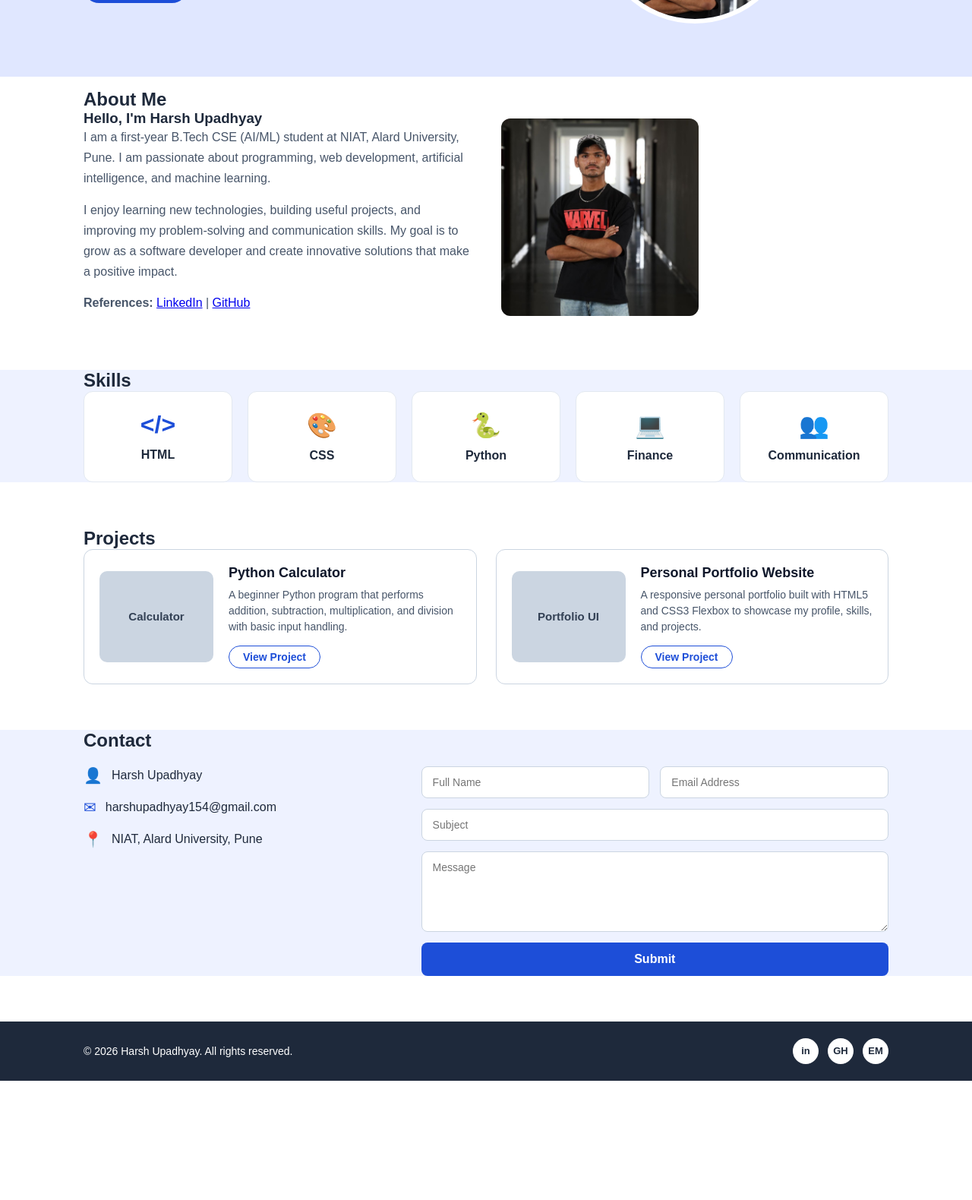
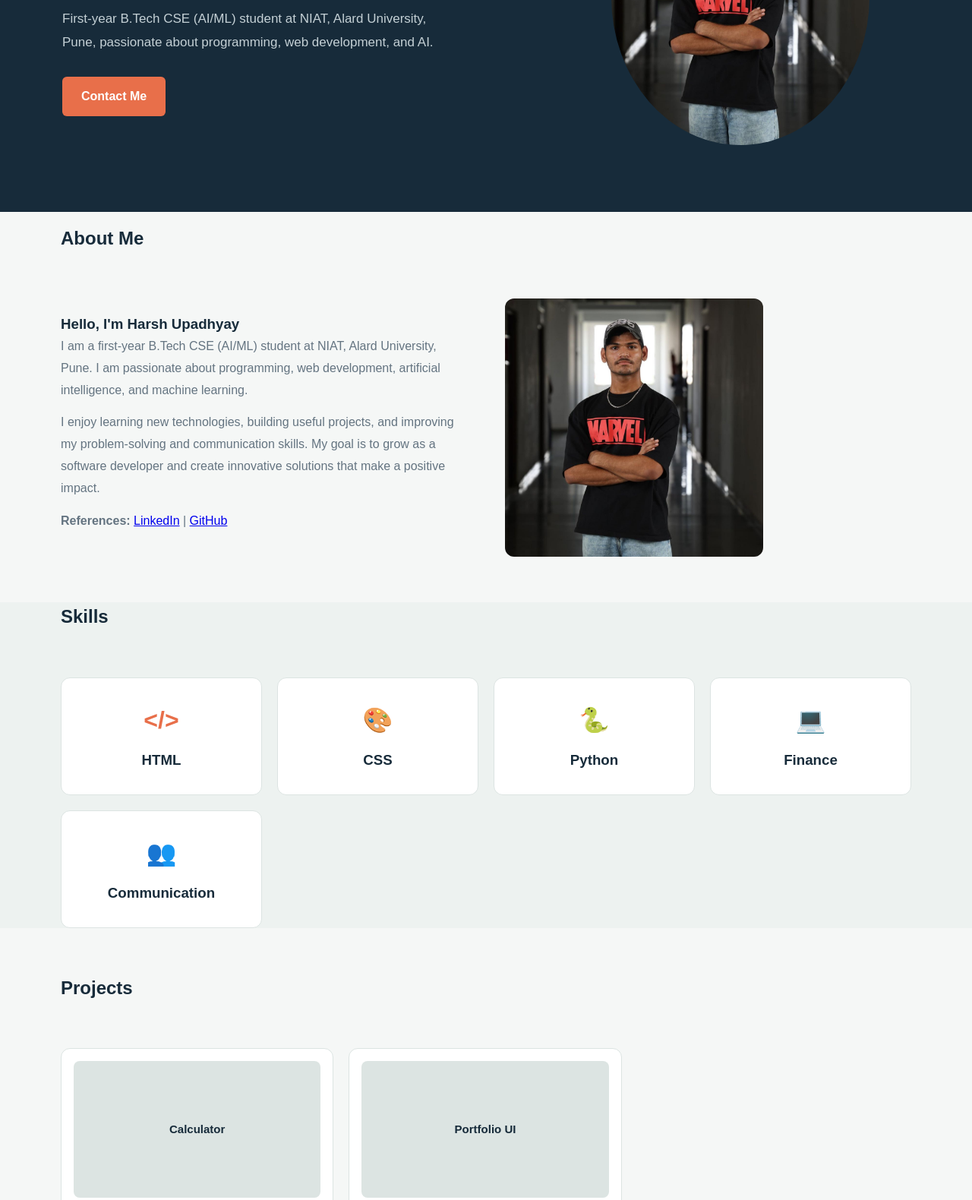
Before and after one commit to harshupadhyay154-art/my-portfolio, a plain HTML site: page index.html in a window 1280 px wide. Shown: the part 355-1935 px from the top of the page at 76% size. Before the commit the page ends 1778 px from the top, so only its background shows below. Drawn offline with Linux system fonts and the light colour scheme.

Commit message:
Updated code

```diff
--- a/style.css
+++ b/style.css
@@ -1,444 +1,80 @@
 
-/* Basic Reset */
-* {
-    margin: 0;
-    padding: 0;
-    box-sizing: border-box;
+/* Compact portfolio stylesheet: one effective set of rules, no duplicate theme block. */
+/* Simple portfolio styles using basic CSS properties. */
+* { box-sizing:border-box; margin:0; padding:0; }
+body { background:#f5f7f6; color:#172b3a; font:16px Arial,sans-serif; line-height:1.6; }
+.container { width:90%; max-width:1120px; margin:0 auto; }
+.navbar { background:#f5f7f6; border-bottom:1px solid #dce4e2; }
+.nav-flex { display:flex; align-items:center; justify-content:space-between; padding:20px 0; }
+.logo { color:#172b3a; font-size:22px; font-weight:bold; text-decoration:none; }
+.nav-links { display:flex; gap:20px; list-style:none; }
+.nav-links a { color:#647481; font-size:14px; font-weight:bold; text-decoration:none; }
+.nav-links a:hover,.nav-links a.active { color:#e86f4a; }
+.hero { padding:80px 20px; background:#172b3a; color:white; }
+.hero-flex { display:flex; max-width:1120px; align-items:center; justify-content:space-between; gap:50px; margin:0 auto; }
+.hero-text { width:55%; }
+.hero-text h1 { margin-bottom:14px; color:white; font-size:52px; }
+.highlight-name { margin-bottom:18px; color:#ff9a76; font-size:30px; }
+.hero-text p { max-width:490px; margin-bottom:30px; color:#c4d0d5; font-size:17px; line-height:1.8; }
+.btn-primary,.btn-submit { border:0; border-radius:6px; background:#e86f4a; color:white; font-weight:bold; }
+.btn-primary { display:inline-block; padding:13px 25px; text-decoration:none; }
+.btn-primary:hover,.btn-submit:hover { background:#d45d39; }
+.hero-image { width:40%; text-align:center; }
+.hero-image img { width:100%; max-width:340px; height:390px; border-radius:16px; object-fit:cover; }
+.bg-light { background:#edf2f0; }
+.about-flex,.contact-flex { display:flex; align-items:center; gap:50px; margin:60px 0; }
+.about-flex>div { width:50%; }
+.about-flex h2 { margin-bottom:20px; font-size:36px; }
+.about-flex p { margin-bottom:14px; color:#647481; line-height:1.8; }
+.about-flex img,.about-flex .image-placeholder { display:block; width:100%; max-width:340px; height:340px; border-radius:14px; object-fit:cover; }
+.image-placeholder { display:flex; align-items:center; justify-content:center; background:#dce4e2; color:#172b3a; font-size:18px; font-weight:bold; }
+.skills-flex { display:flex; flex-wrap:wrap; gap:20px; margin:60px 0; }
+.skill-card,.project-card { border:1px solid #dce4e2; border-radius:12px; background:white; }
+.skill-card { width:calc(25% - 15px); padding:30px 20px; text-align:center; }
+.skill-icon { margin-bottom:12px; color:#e86f4a; font-size:32px; font-weight:bold; }
+.projects-flex { display:flex; flex-wrap:wrap; gap:20px; margin:60px 0; }
+.project-card { display:flex; width:calc(33.333% - 14px); flex-direction:column; gap:18px; overflow:hidden; padding:16px; }
+.project-img { width:100%; }
+.project-thumb { height:180px; border-radius:8px; font-size:15px; }
+.project-info h3 { margin-bottom:8px; font-size:19px; }
+.project-info p { margin-bottom:14px; color:#647481; line-height:1.7; }
+.btn-outline { display:inline-block; padding:6px 18px; border:1px solid #e86f4a; border-radius:5px; color:#e86f4a; font-size:14px; font-weight:bold; text-decoration:none; }
+.btn-outline:hover { background:#e86f4a; color:white; }
+.contact-flex { justify-content:space-between; margin-top:20px; }
+.contact-info { width:40%; padding:28px; border-radius:12px; background:#172b3a; color:white; }
+.info-item { display:flex; align-items:center; gap:12px; margin-bottom:18px; color:#e6edef; }
+.info-icon { color:#ff9a76; font-size:20px; }
+.contact-form { display:flex; width:55%; flex-direction:column; gap:14px; }
+.form-row { display:flex; gap:14px; }
+.contact-form input,.contact-form textarea { width:100%; padding:12px 14px; border:1px solid #dce4e2; border-radius:6px; font:14px Arial,sans-serif; }
+.contact-form input:focus,.contact-form textarea:focus { outline:2px solid #e86f4a; }
+.btn-submit { padding:14px; cursor:pointer; font-size:16px; }
+.footer { padding:22px 0; background:#10212d; color:white; }
+.footer-flex { display:flex; align-items:center; justify-content:space-between; }
+.footer p { font-size:14px; }
+.social-links { display:flex; gap:12px; }
+.social-links a { display:flex; width:34px; height:34px; align-items:center; justify-content:center; border-radius:50%; background:#263d4c; color:white; font-size:13px; font-weight:bold; text-decoration:none; }
+.social-links a:hover { background:#e86f4a; }
+@media (max-width:768px) {
+ .nav-flex,.hero-flex,.about-flex,.contact-flex,.form-row,.footer-flex { flex-direction:column; }
+ .nav-flex { gap:12px; }
+ .nav-links { flex-wrap:wrap; justify-content:center; gap:14px; }
+ .hero { padding:60px 20px; }
+ .hero-flex { gap:35px; text-align:center; }
+ .hero-text,.hero-image,.about-flex>div,.contact-info,.contact-form { width:100%; }
+ .hero-image img { width:240px; height:280px; }
+ .about-flex,.contact-flex { gap:30px; margin:45px 0; }
+ .skills-flex,.projects-flex { margin:45px 0; }
+ .skill-card { width:calc(50% - 10px); }
+ .project-card { width:100%; }
+ .about-flex img,.about-flex .image-placeholder { height:280px; margin:0 auto; }
+ .footer-flex { gap:14px; text-align:center; }
 }
-
-html {
-    scroll-behavior: smooth;
+@media (max-width:480px) {
+ .hero { padding:45px 18px; }
+ .hero-text h1 { font-size:40px; }
+ .highlight-name { font-size:26px; }
+ .nav-links { gap:10px; }
+ .nav-links a { font-size:13px; }
+ .skill-card { width:100%; }
 }
-
-body {
-    font-family: Arial, Helvetica, sans-serif;
-    color: #1e293b;
-    background-color: #ffffff;
-}
-
-.container {
-    max-width: 1100px;
-    margin: 0 auto;
-    padding: 0 20px;
-}
-
-/* Header & Flexbox Navigation */
-.navbar {
-    background-color: #ffffff;
-    border-bottom: 1px solid #e2e8f0;
-    position: sticky;
-    top: 0;
-}
-
-.nav-flex {
-    display: flex;
-    justify-content: space-between;
-    align-items: center;
-    padding-top: 16px;
-    padding-bottom: 16px;
-}
-
-.logo {
-    font-size: 20px;
-    font-weight: bold;
-    color: #0f172a;
-    text-decoration: none;
-}
-
-.nav-links {
-    list-style: none;
-    display: flex;
-    gap: 24px;
-}
-
-.nav-links a {
-    text-decoration: none;
-    color: #334155;
-    font-weight: bold;
-    font-size: 15px;
-    padding-bottom: 4px;
-    border-bottom: 2px solid transparent;
-}
-
-.nav-links a:hover,
-.nav-links a.active {
-    color: #1d4ed8;
-    border-bottom: 2px solid #1d4ed8;
-}
-/* Hero / Welcome Section */
-.hero {
-    background-color: #e0e7ff;
-    padding: 70px 0;
-}
-
-.hero-flex {
-    display: flex;
-    justify-content: space-between;
-    align-items: center;
-    gap: 40px;
-}
-
-.hero-text {
-    flex: 1;
-}
-
-.hero-text h1 {
-    font-size: 36px;
-    color: #0f172a;
-    margin-bottom: 8px;
-}
-
-.highlight-name {
-    font-size: 34px;
-    color: #4f46e5;
-    margin-bottom: 16px;
-}
-
-.hero-text p {
-    font-size: 16px;
-    color: #475569;
-    margin-bottom: 24px;
-    max-width: 500px;
-}
-
-.btn-primary {
-    display: inline-block;
-    background-color: #1d4ed8;
-    color: #ffffff;
-    text-decoration: none;
-    padding: 12px 28px;
-    border-radius: 25px;
-    font-weight: bold;
-    font-size: 15px;
-}
-
-.btn-primary:hover {
-    background-color: #1e40af;
-}
-
-.hero-image {
-    flex: 1;
-    display: flex;
-    justify-content: center;
-}
-
-.hero-image img {
-    width: 260px;
-    height: 260px;
-    object-fit: cover;
-    object-position: top;
-    border-radius: 50%;
-    border: 6px solid #ffffff;
-}
-.image-placeholder {
-    width: 100%;
-    height: 200px;
-    background-color: #cbd5e1;
-    border-radius: 10px;
-    display: flex;
-    justify-content: center;
-    align-items: center;
-    color: #334155;
-    font-size: 18px;
-    font-weight: bold;
-}
-/* Light Section Background */
-.bg-light {
-    background-color: #eef2ff;
-}
-
-/* About Me Section */
-.about-flex {
-    display: flex;
-    align-items: center;
-    gap: 40px;
-    margin-bottom: 60px;
-}
-
-.about-flex > div {
-    flex: 1;
-    min-width: 0;
-}
-
-.about-flex h2 {
-    margin-bottom: 16px;
-    color: #0f172a;
-    font-size: 30px;
-}
-
-.about-flex p {
-    margin-bottom: 14px;
-    color: #475569;
-    font-size: 16px;
-    line-height: 1.7;
-}
-
-.about-flex img {
-    display: block;
-    width: 260px;
-    height: 260px;
-    object-fit: cover;
-    border-radius: 12px;
-}
-
-.about-flex .image-placeholder {
-    height: 280px;
-}
-
-/* Skills Section */
-.skills-flex {
-    display: flex;
-    justify-content: space-between;
-    flex-wrap: wrap;
-    gap: 20px;
-    margin-bottom: 60px;
-}
-
-.skill-card {
-    background-color: #ffffff;
-    flex: 1;
-    min-width: 170px;
-    padding: 25px 15px;
-    border-radius: 12px;
-    text-align: center;
-    border: 1px solid #e2e8f0;
-}
-
-.skill-card:hover {
-    border-color: #1d4ed8;
-}
-
-.skill-icon {
-    font-size: 32px;
-    color: #1d4ed8;
-    margin-bottom: 12px;
-    font-weight: bold;
-}
-
-.skill-card h3 {
-    font-size: 16px;
-    color: #1e293b;
-}
-/* Projects Section */
-.projects-flex {
-    display: flex;
-    justify-content: space-between;
-    gap: 25px;
-    margin-bottom: 60px;
-}
-
-.project-card {
-    flex: 1;
-    display: flex;
-    align-items: center;
-    gap: 20px;
-    background-color: #ffffff;
-    border: 1px solid #cbd5e1;
-    border-radius: 12px;
-    padding: 20px;
-}
-
-.project-card:hover {
-    border-color: #1d4ed8;
-}
-
-.project-img {
-    width: 150px;
-    flex-shrink: 0;
-}
-
-.project-thumb {
-    height: 120px;
-    font-size: 15px;
-}
-
-.project-info h3 {
-    font-size: 18px;
-    color: #0f172a;
-    margin-bottom: 8px;
-}
-
-.project-info p {
-    font-size: 14px;
-    color: #475569;
-    margin-bottom: 14px;
-    line-height: 1.5;
-}
-
-.btn-outline {
-    display: inline-block;
-    text-decoration: none;
-    color: #1d4ed8;
-    border: 1.5px solid #1d4ed8;
-    padding: 6px 18px;
-    border-radius: 20px;
-    font-size: 14px;
-    font-weight: bold;
-}
-
-.btn-outline:hover {
-    background-color: #1d4ed8;
-    color: #ffffff;
-}
-/* Contact Section */
-.contact-flex {
-    display: flex;
-    justify-content: space-between;
-    gap: 60px;
-    margin-top: 20px;
-    margin-bottom: 60px;
-}
-
-.contact-info {
-    flex: 1;
-}
-
-.info-item {
-    display: flex;
-    align-items: center;
-    gap: 12px;
-    margin-bottom: 18px;
-    font-size: 16px;
-    color: #1e293b;
-}
-
-.info-icon {
-    font-size: 20px;
-    color: #1d4ed8;
-}
-
-.contact-form {
-    flex: 1.6;
-    display: flex;
-    flex-direction: column;
-    gap: 14px;
-}
-
-.form-row {
-    display: flex;
-    gap: 14px;
-}
-
-.contact-form input,
-.contact-form textarea {
-    width: 100%;
-    padding: 12px 14px;
-    border: 1px solid #cbd5e1;
-    border-radius: 8px;
-    font-family: inherit;
-    font-size: 14px;
-    background-color: #ffffff;
-}
-
-.contact-form input:focus,
-.contact-form textarea:focus {
-    outline: none;
-    border-color: #1d4ed8;
-}
-
-.btn-submit {
-    background-color: #1d4ed8;
-    color: #ffffff;
-    border: none;
-    padding: 13px;
-    border-radius: 8px;
-    font-size: 16px;
-    font-weight: bold;
-    cursor: pointer;
-}
-
-.btn-submit:hover {
-    background-color: #1e40af;
-}
-/* Footer */
-.footer {
-    background-color: #1e293b;
-    color: #ffffff;
-    padding: 22px 0;
-}
-
-.footer-flex {
-    display: flex;
-    justify-content: space-between;
-    align-items: center;
-}
-
-.footer p {
-    font-size: 14px;
-}
-
-.social-links {
-    display: flex;
-    gap: 12px;
-}
-
-.social-links a {
-    display: inline-flex;
-    justify-content: center;
-    align-items: center;
-    width: 34px;
-    height: 34px;
-    background-color: #ffffff;
-    color: #1e293b;
-    text-decoration: none;
-    border-radius: 50%;
-    font-weight: bold;
-    font-size: 13px;
-}
-
-.social-links a:hover {
-    background-color: #1d4ed8;
-    color: #ffffff;
-}
-
-/* Mobile Responsive Styles (Screens 768px and below) */
-@media (max-width: 768px) {
-    .nav-flex {
-        flex-direction: column;
-        gap: 12px;
-    }
-
-    .nav-links {
-        gap: 14px;
-        flex-wrap: wrap;
-        justify-content: center;
-    }
-
-    .hero-flex {
-        flex-direction: column-reverse;
-        text-align: center;
-    }
-
-    .hero-text p {
-        margin-left: auto;
-        margin-right: auto;
-    }
-
-    .hero-image img {
-        width: 200px;
-        height: 200px;
-    }
-
-    .about-flex,
-    .projects-flex,
-    .contact-flex,
-    .form-row,
-    .footer-flex {
-        flex-direction: column;
-    }
-
-    .project-card {
-        flex-direction: column;
-        text-align: center;
-    }
-
-    .project-img {
-        width: 100%;
-        max-width: 220px;
-    }
-
-    .footer-flex {
-        gap: 14px;
-        text-align: center;
-    }
-}
```
